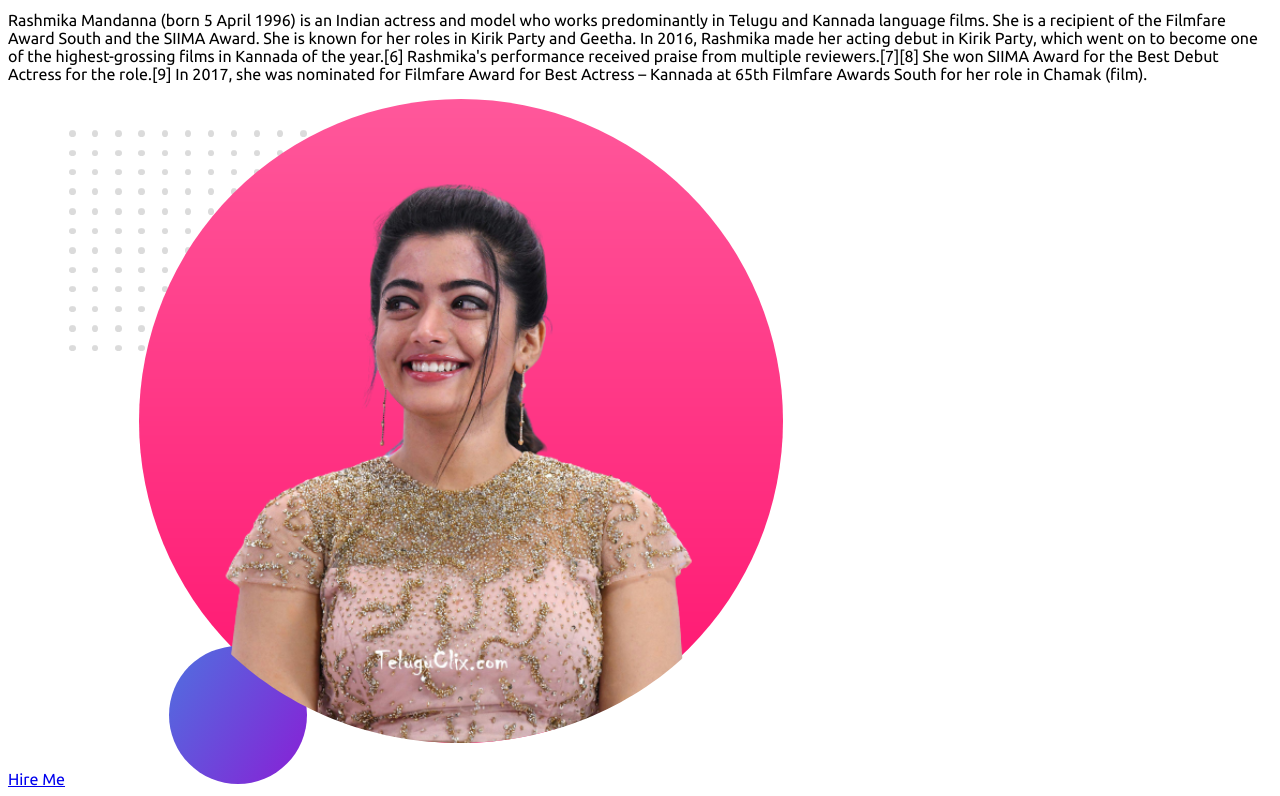
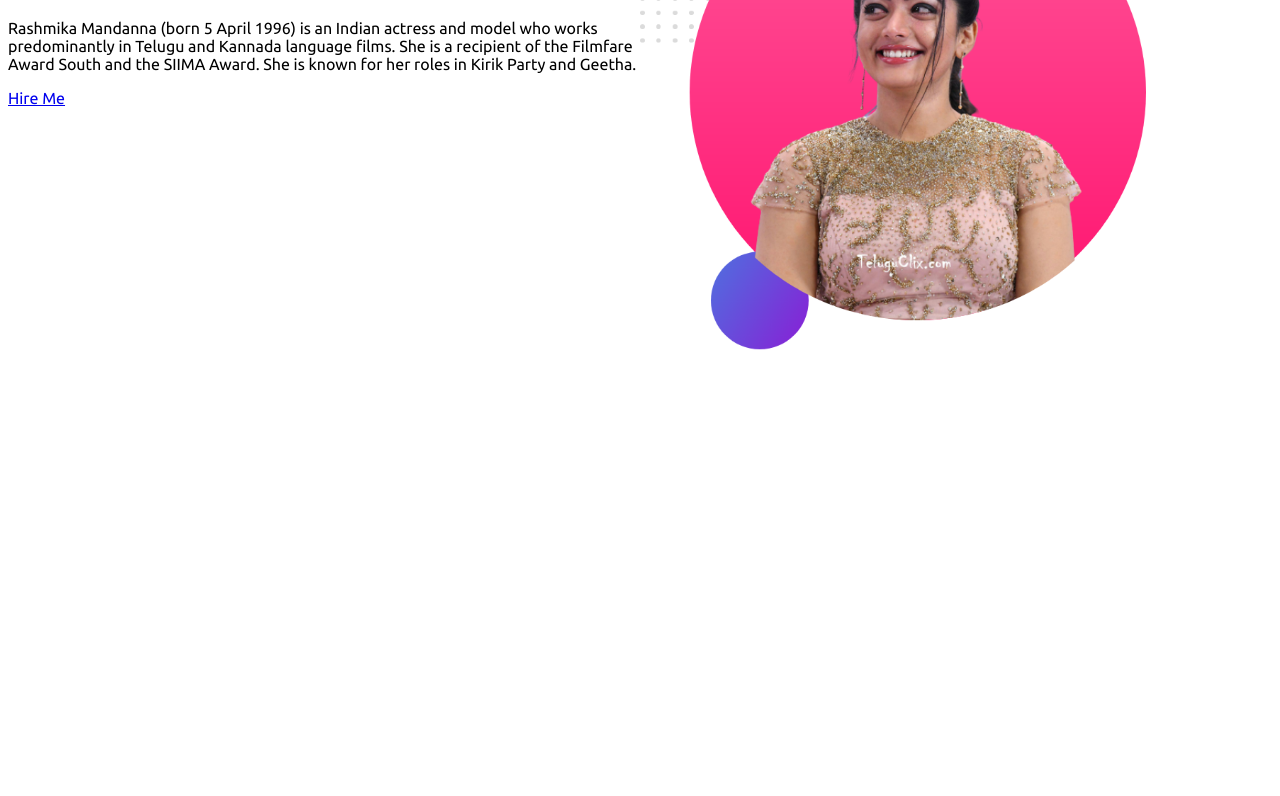
Before and after one commit to shabbir3g/rashmika-portfolio, a plain HTML site: page index.html in a window 1280 px wide. Shown: the part 144-940 px from the top of the page. After the commit the page ends 800 px from the top, so only its background shows below. Drawn offline with Linux system fonts and the light colour scheme.

Commit message:
style flex added

```diff
--- a/index.html
+++ b/index.html
@@ -13,19 +13,24 @@
 </head>
 
 <body>
-    <h2>Welcome to </h2>
-    <h2>Rashmika Mandanna Portolio</h2>
-    <h5>Crush of Bangladeshi Yong Boys and Mens</h5>
-    <p>Rashmika Mandanna (born 5 April 1996) is an Indian actress and model who works predominantly in Telugu and
-        Kannada language films. She is a recipient of the Filmfare Award South and the SIIMA Award. She is known for her
-        roles in Kirik Party and Geetha. In 2016, Rashmika made her acting debut in Kirik Party, which went on to become
-        one of the highest-grossing films in Kannada of the year.[6] Rashmika's performance received praise from
-        multiple reviewers.[7][8] She won SIIMA Award for the Best Debut Actress for the role.[9] In 2017, she was
-        nominated for Filmfare Award for Best Actress – Kannada at 65th Filmfare Awards South for her role in Chamak
-        (film).</p>
-    <a href="https://www.facebook.com/RashmikaMandanna">Hire Me</a>
-    <img src="images/my-bg2.png" alt="">
+    <section class="header-section">
+        <div class="header-area">
+            <h2>Welcome to </h2>
+            <h2>Rashmika Mandanna Portolio</h2>
+            <h5>Crush of Bangladeshi Yong Boys and Mens</h5>
+            <p>Rashmika Mandanna (born 5 April 1996) is an Indian actress and model who works predominantly in Telugu
+                and
+                Kannada language films. She is a recipient of the Filmfare Award South and the SIIMA Award. She is known
+                for
+                her
+                roles in Kirik Party and Geetha. </p>
+            <a href="https://www.facebook.com/RashmikaMandanna">Hire Me</a>
+        </div>
+        <div class="header-area">
+            <img src="images/my-bg2.png" alt="">
+        </div>
 
+    </section>
 </body>
 
 </html>
--- a/style.css
+++ b/style.css
@@ -1,3 +1,12 @@
 body{
     font-family: 'Ubuntu', sans-serif;
 }
+.header-section{
+    display: flex;
+}
+.header-area{
+    width: 50%;
+}
+.header-area  img{
+    width: 80%;
+}
```
